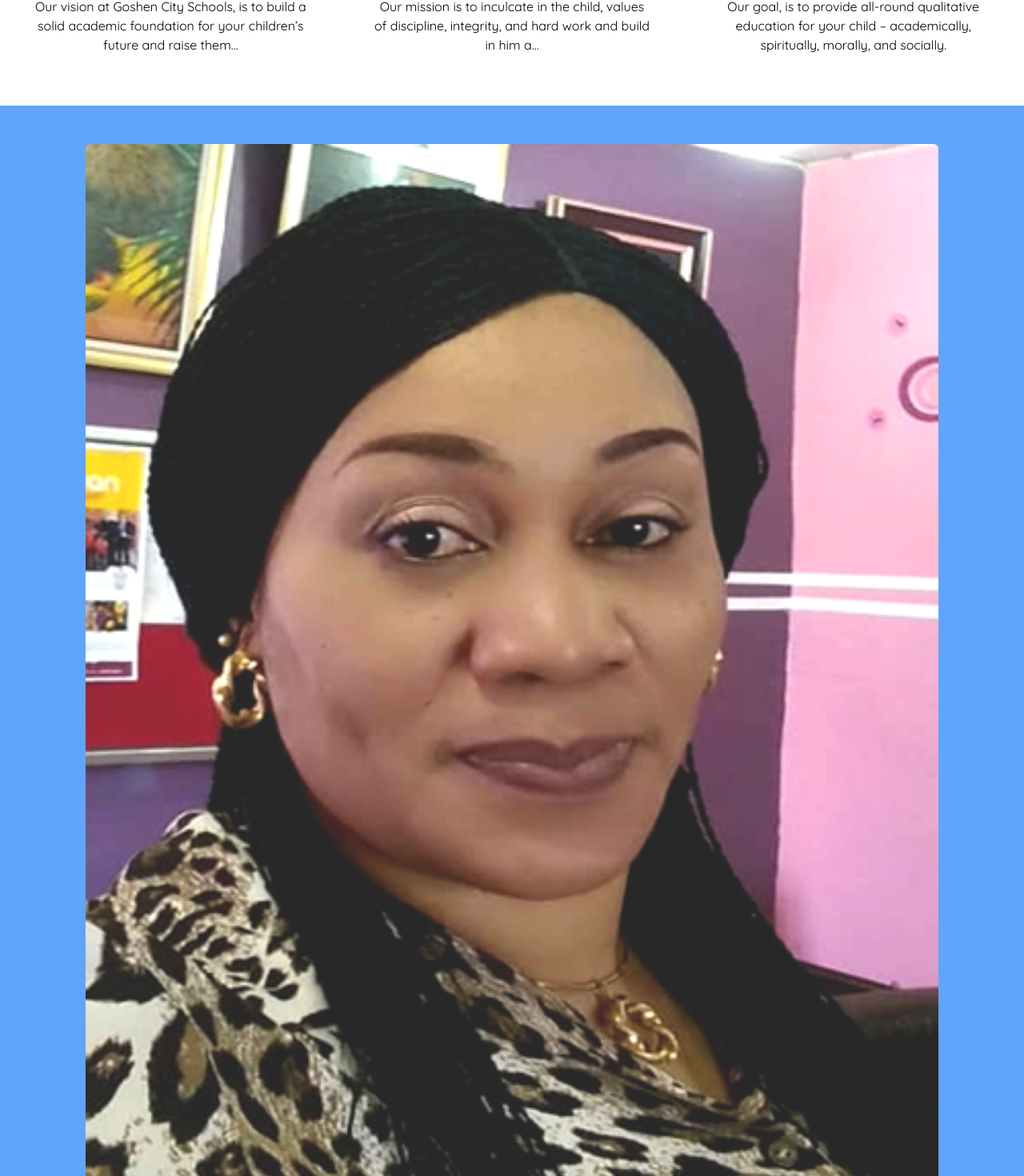
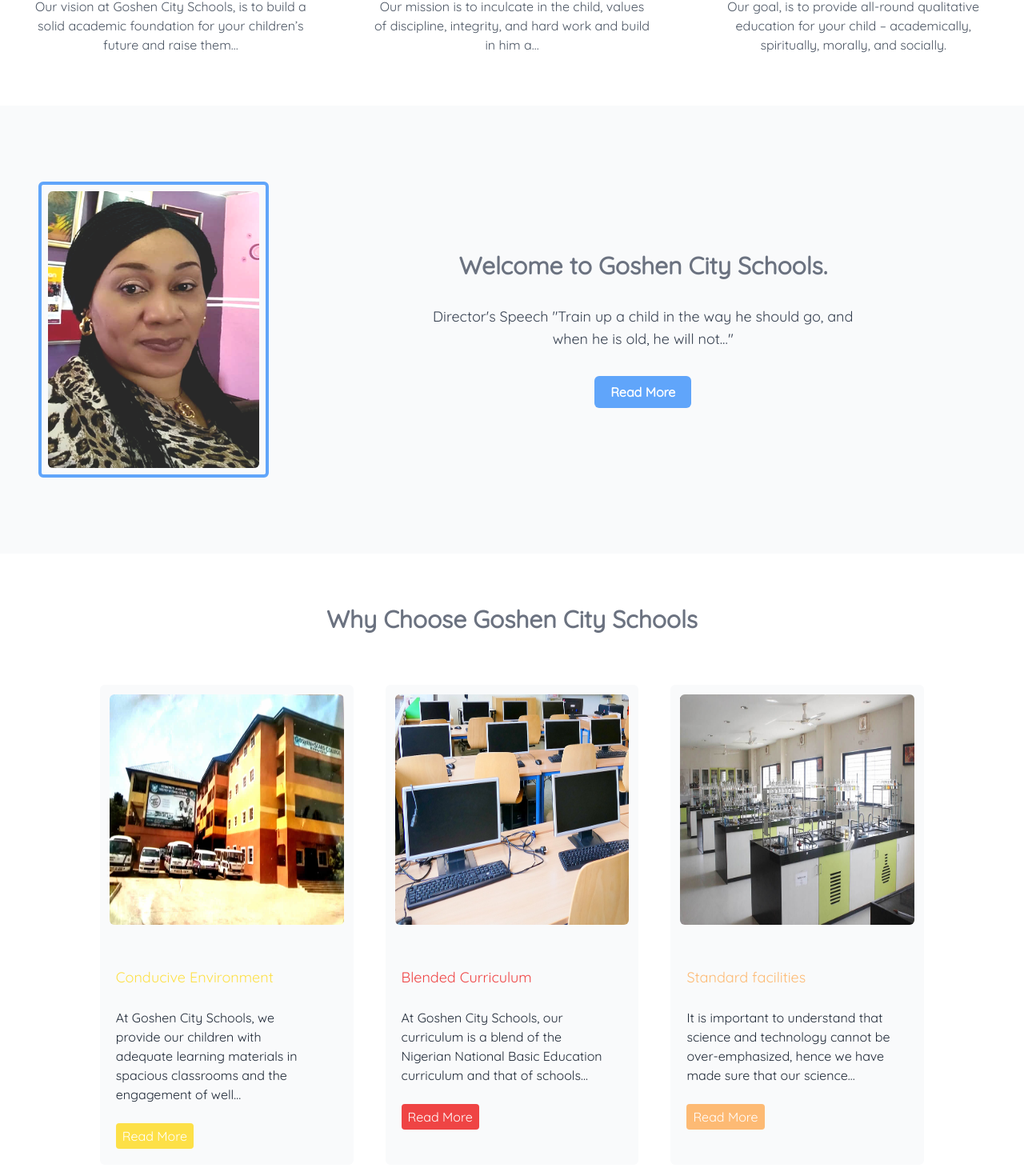
Before and after one commit to DivineDomokuma10/goshen-city-school-landing-page, a Next.js app: page / in a window 1280 px wide. Shown: the part 1060-2530 px from the top of the page at 80% size. Built offline with nearby package versions, Linux system fonts and the light colour scheme.

Commit message:
Added a third section

```diff
--- a/app/page.js
+++ b/app/page.js
@@ -7,6 +7,7 @@
 import Hero from "@/components/Hero";
 import SectionOne from "@/components/SectionOne";
 import SectionTwo from "@/components/SectionTwo";
+import SectionThree from "@/components/SectionThree";
 
 export default function Home() {
   const [showDropMenu, setShowDropMenu] = useState(false);
@@ -80,6 +81,7 @@
         <Hero />
         <SectionOne />
         <SectionTwo />
+        <SectionThree />
       </main>
     </NavLinksContext.Provider>
   );
--- a/components/Hero.jsx
+++ b/components/Hero.jsx
@@ -24,7 +24,7 @@
 
 const Hero = () => {
   return (
-    <section className="w-full h-[80vh] mt-40 bg-red-300 md:h-[60vh] lg:h-[87vh] lg:mt-[84.2px]"></section>
+    <section className="w-full h-[80vh] mt-36 bg-red-300 md:h-[60vh] lg:h-[87vh] lg:mt-[84.2px]"></section>
   );
 };
 
--- a/components/PageHeader.jsx
+++ b/components/PageHeader.jsx
@@ -17,7 +17,7 @@
   const { navLinks, toggleDropMenu } = useContext(NavLinksContext);
 
   return (
-    <nav className="w-full fixed bg-red-500 z-40 flex flex-col top-0 items-center lg:flex-row lg:justify-between lg:p-2 lg:px-5">
+    <nav className="w-full fixed bg-white z-40 flex flex-col top-0 items-center lg:flex-row lg:justify-between lg:p-2 lg:px-5">
       <header className="w-full flex items-center justify-center border-b lg:w-fit lg:border-none">
         <Image
           width={230}
@@ -37,14 +37,14 @@
       <div className="w-full flex items-center justify-between p-4 bg-blue-400 lg:w-fit lg:hidden">
         <a
           href="#"
-          className="py-3 px-5 rounded-md text-teal-50 transition bg-blue-500 hover:scale-105"
+          className="py-2 px-4 rounded-md text-teal-50 transition bg-blue-500 hover:scale-105"
         >
           Check your Result
         </a>
 
         <p
           onClick={toggleDropMenu}
-          className="text-xl font-semibold cursor-pointer transition md:text-3xl hover:scale-110"
+          className="text-2xl font-semibold cursor-pointer transition md:text-3xl hover:scale-110"
         >
           &#9776;
         </p>
--- a/components/SectionOne.jsx
+++ b/components/SectionOne.jsx
@@ -31,7 +31,7 @@
 
 const SectionOne = () => {
   return (
-    <main className="w-full flex flex-col space-y-9 lg:flex-row lg:space-y-0 lg:py-10 lg:items-center">
+    <main className="w-full flex flex-col text-gray-600 space-y-9 lg:flex-row lg:space-y-0 lg:py-10 lg:items-center">
       {templateDatas.map((data) => (
         <div
           key={data.title}
@@ -40,11 +40,9 @@
           <div
             className={`w-fit p-5 rounded-full ${data.bgColor} cursor-pointer transition hover:scale-105 hover:shadow-md`}
           >
-            <data.icon className="text-[85px] text-white lg:text-7xl" />
+            <data.icon className="text-5xl text-white lg:text-7xl" />
           </div>
-          <h2
-            className={`${pacifico.className}  text-3xl py-1 fomnt-bold text-red-500`}
-          >
+          <h2 className={`text-3xl py-1 fomnt-bold text-red-500`}>
             {data.title}
           </h2>
           <p className="text-center px-5 py-1 text-lg font-medium leading-8 md:text-xl md:px-20 lg:text-base lg:px-10">
--- /dev/null
+++ b/components/SectionThree.jsx
@@ -0,0 +1,43 @@
+import React from "react";
+import SectionThreeCards from "./SectionThreeCards";
+
+const templateDatas = [
+  {
+    img: "/Building.jpg",
+    bgColor: "bg-yellow-300",
+    textColor: "text-yellow-300",
+    title: "Conducive Environment",
+    text: `At Goshen City Schools, we provide our children with adequate learning materials in spacious classrooms and the engagement of well…`,
+  },
+  {
+    img: "/computer-room.jpg",
+    bgColor: "bg-red-500",
+    textColor: "text-red-500",
+    title: "Blended Curriculum",
+    text: `At Goshen City Schools, our curriculum is a blend of the Nigerian National Basic Education curriculum and that of schools…`,
+  },
+  {
+    img: "/Lab1.jpg",
+    bgColor: "bg-orange-300",
+    textColor: "text-orange-300",
+    title: "Standard facilities",
+    text: `It is important to understand that science and technology cannot be over-emphasized, hence we have made sure that our science…`,
+  },
+];
+
+const SectionThree = () => {
+  return (
+    <section className="w-full flex flex-col justify-center space-y-16 py-16 lg:items-center">
+      <h1 className="text-gray-500 text-center text-2xl font-bold lg:text-3xl">
+        Why Choose Goshen City Schools
+      </h1>
+      <div className="w-full flex flex-col space-y-16 px-5 md:px-16 lg:w-11/12 lg:flex-row lg:justify-center lg:space-y-0 lg:px-0 lg:space-x-10">
+        {templateDatas.map((data) => (
+          <SectionThreeCards key={data.title} {...data} />
+        ))}
+      </div>
+    </section>
+  );
+};
+
+export default SectionThree;
--- /dev/null
+++ b/components/SectionThreeCards.jsx
@@ -0,0 +1,27 @@
+/* eslint-disable @next/next/no-img-element */
+import React from "react";
+
+const SectionThreeCards = ({ img, bgColor, textColor, title, text }) => {
+  return (
+    <div className="w-full flex flex-col space-y-10 bg-gray-50 rounded-md lg:w-[27%]">
+      <div className="overflow-hidden p-3">
+        <img
+          src={img}
+          alt={title}
+          className="w-full h-72 transition hover:scale-110 rounded-md"
+        />
+      </div>
+      <div className="flex flex-col space-y-6 pl-5 pb-5">
+        <p className={`text-lg ${textColor}`}>{title}</p>
+        <p className="pr-10 text-gray-800">{text}</p>
+        <button
+          className={`w-fit px-2 py-1 font-medium text-white ${bgColor} rounded transition hover:scale-105`}
+        >
+          Read More
+        </button>
+      </div>
+    </div>
+  );
+};
+
+export default SectionThreeCards;
--- a/components/SectionTwo.jsx
+++ b/components/SectionTwo.jsx
@@ -7,25 +7,23 @@
 
 const SectionTwo = () => {
   return (
-    <section className="w-full py-12 flex flex-col space-y-24 items-center bg-blue-400 ">
-      <div className="w-full flex justify-center">
+    <section className="transition w-full py-12 flex flex-col space-y-24 items-center bg-gray-50 lg:h-[70vh] lg:flex-row lg:space-y-0 lg:space-x-10 lg:px-12 ">
+      <div className=" w-full overflow-hidden flex justify-center p-2 lg:w-[30%] lg:border-4 lg:border-blue-400 lg:rounded-md">
         <img
           src="/prop-2edited.png"
           alt="director's image"
-          className="w-5/6 rounded-md transition hover:scale-105"
+          className="w-5/6 rounded-md transition md:w-1/2 lg:w-full hover:scale-110"
         />
       </div>
-      <div className="w-full flex flex-col items-center space-y-7 text-center">
-        <h1
-          className={`${pacifico.className}  text-gray-300 text-3xl font-bold`}
-        >
+      <div className="w-full flex flex-col items-center space-y-7 text-center lg:w-fit">
+        <h1 className={`text-gray-500 text-2xl font-bold lg:text-3xl`}>
           Welcome to Goshen City Schools.
         </h1>
-        <p className="text-center px-5 text-gray-700 py-1 text-lg font-medium leading-8 md:text-xl md:px-20 lg:text-base lg:px-10">
-          Director{"'"}s Speech “Train up a child in the way he should go, and
-          when he is old, he will not…
+        <p className="text-center px-5 text-gray-700 py-1 font-medium leading-8 md:text-xl md:px-20 lg:text-lg lg:px-40">
+          Director&apos;s Speech &quot;Train up a child in the way he should go,
+          and when he is old, he will not…&quot;
         </p>
-        <button className="w-fit px-5 py-2 text-lg rounded-md transition font-semibold bg-gray-200 hover:scale-105">
+        <button className="w-fit px-5 py-2 rounded-md transition text-white font-semibold bg-blue-400 hover:scale-105">
           Read More
         </button>
       </div>
```
